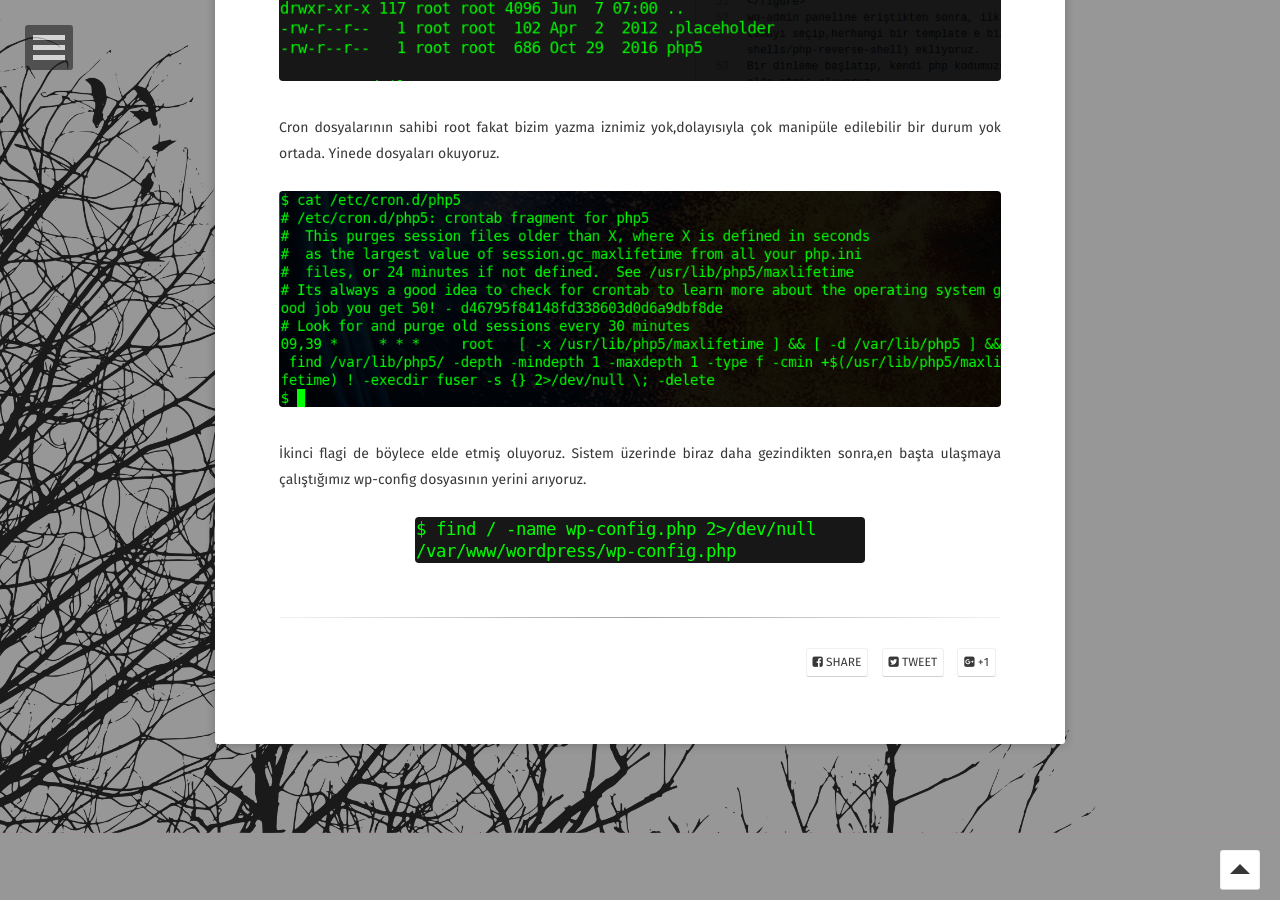
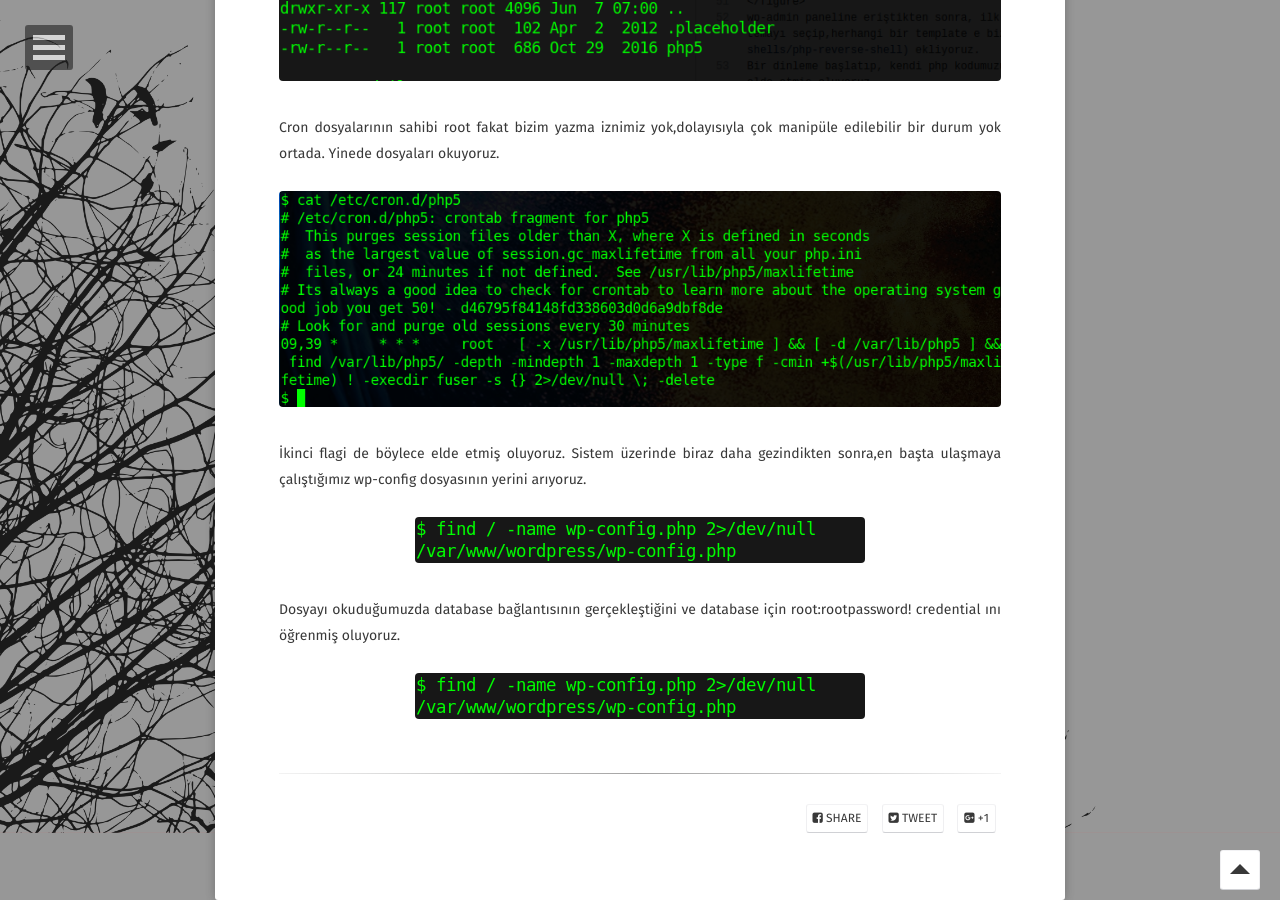
Before and after one commit to burcudemiralp/burcudemiralp.github.io, a Jekyll site: the page built from _posts/2018-06-07-Quaoar-Writeup.md, in a window 1280 px wide and 900 px high, scrolled down 4567 px. Built offline with Jekyll 4.4.1, drawn with Linux system fonts in a browser that asks for light colours; some web fonts are replaced.

Commit message:
Update 2018-06-07-Quaoar-Writeup.md

```diff
--- a/_posts/2018-06-07-Quaoar-Writeup.md
+++ b/_posts/2018-06-07-Quaoar-Writeup.md
@@ -78,3 +78,7 @@ Cron dosyalarının sahibi root fakat bizim yazma iznimiz yok,dolayısıyla çok
 <figure >
     <img src="/assets/img/quaorafind.png">
 </figure>
+Dosyayı okuduğumuzda database bağlantısının gerçekleştiğini ve database için root:rootpassword! credential ını öğrenmiş oluyoruz.
+<figure >
+    <img src="/assets/img/quaorafind.png">
+</figure>
```
